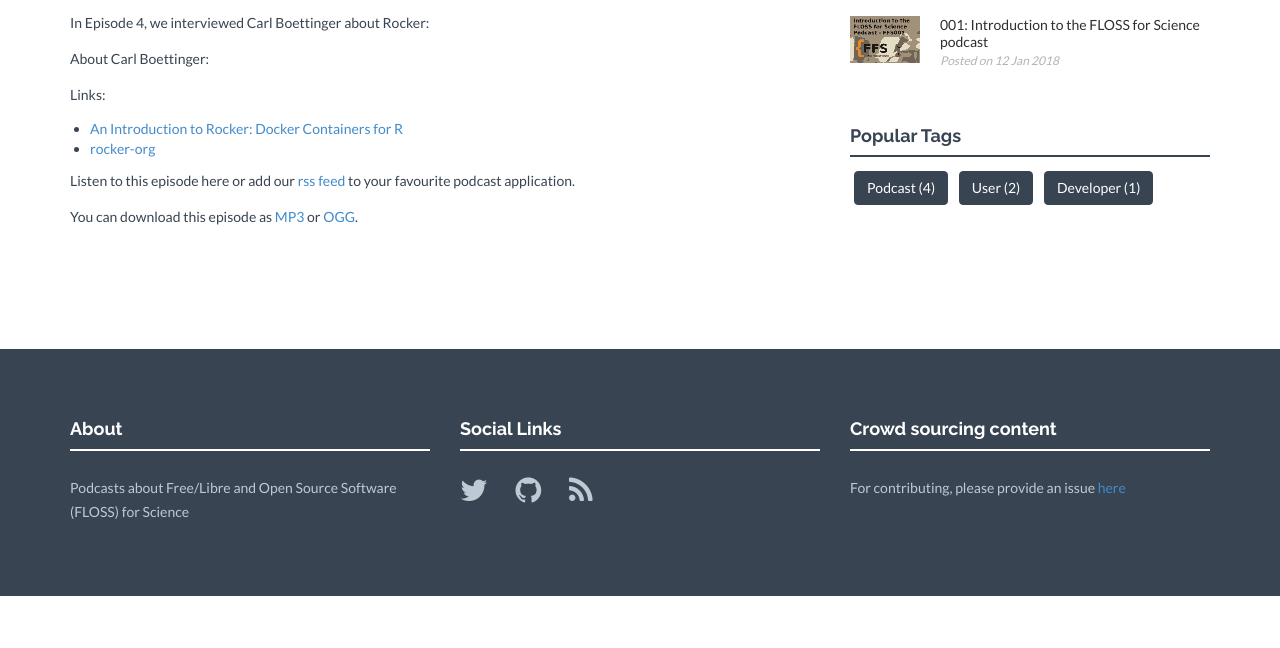
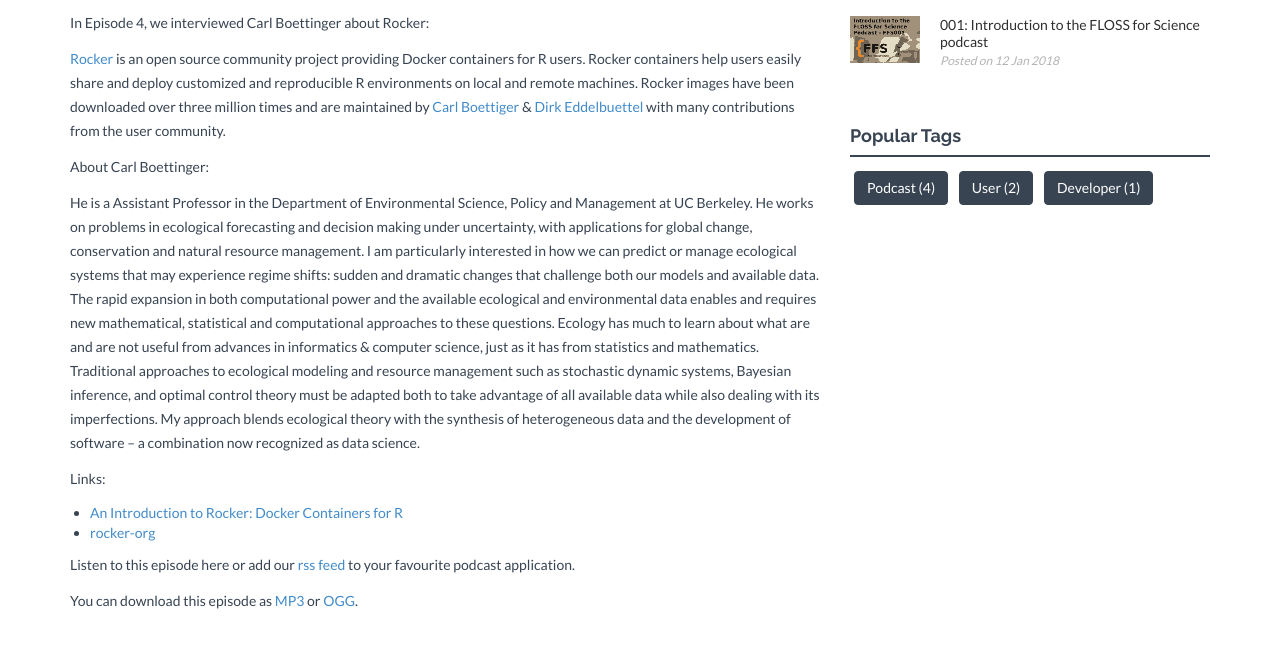
Before and after one commit to FLOSSforScience/FLOSSforScience.github.io, a Jekyll site: the page built from _posts/2018-03-25-season-1-episode-4.markdown, in a window 1280 px wide and 900 px high, scrolled down 787 px, cut to the strip 210-858 px from the top of the window. Built offline with Jekyll 4.4.1, drawn with Linux system fonts in a browser that asks for light colours; nearby versions of some CDN libraries; before the commit the page ends 1593 px from its top, so only the background shows below that.

Commit message:
Update episode 4

```diff
--- a/_posts/2018-03-25-season-1-episode-4.markdown
+++ b/_posts/2018-03-25-season-1-episode-4.markdown
@@ -36,8 +36,11 @@
 
 In Episode 4, we interviewed Carl Boettinger about Rocker:
 
+[Rocker](https://rocker-project.org) is an open source community project providing Docker containers for R users.  Rocker containers help users easily share and deploy customized and reproducible R environments on local and remote machines.  Rocker images have been downloaded over three million times and are maintained by [Carl Boettiger](https://twitter.com/cboettig) & [Dirk Eddelbuettel](https://twitter.com/eddelbuettel) with many contributions from the user community.
 
 About Carl Boettinger:
+
+He is a Assistant Professor in the Department of Environmental Science, Policy and Management at UC Berkeley. He works on problems in ecological forecasting and decision making under uncertainty, with applications for global change, conservation and natural resource management. I am particularly interested in how we can predict or manage ecological systems that may experience regime shifts: sudden and dramatic changes that challenge both our models and available data. The rapid expansion in both computational power and the available ecological and environmental data enables and requires new mathematical, statistical and computational approaches to these questions. Ecology has much to learn about what are and are not useful from advances in informatics & computer science, just as it has from statistics and mathematics. Traditional approaches to ecological modeling and resource management such as stochastic dynamic systems, Bayesian inference, and optimal control theory must be adapted both to take advantage of all available data while also dealing with its imperfections. My approach blends ecological theory with the synthesis of heterogeneous data and the development of software -- a combination now recognized as data science.
 
 Links:
 * [An Introduction to Rocker: Docker Containers for R](https://arxiv.org/abs/1710.03675)
```
